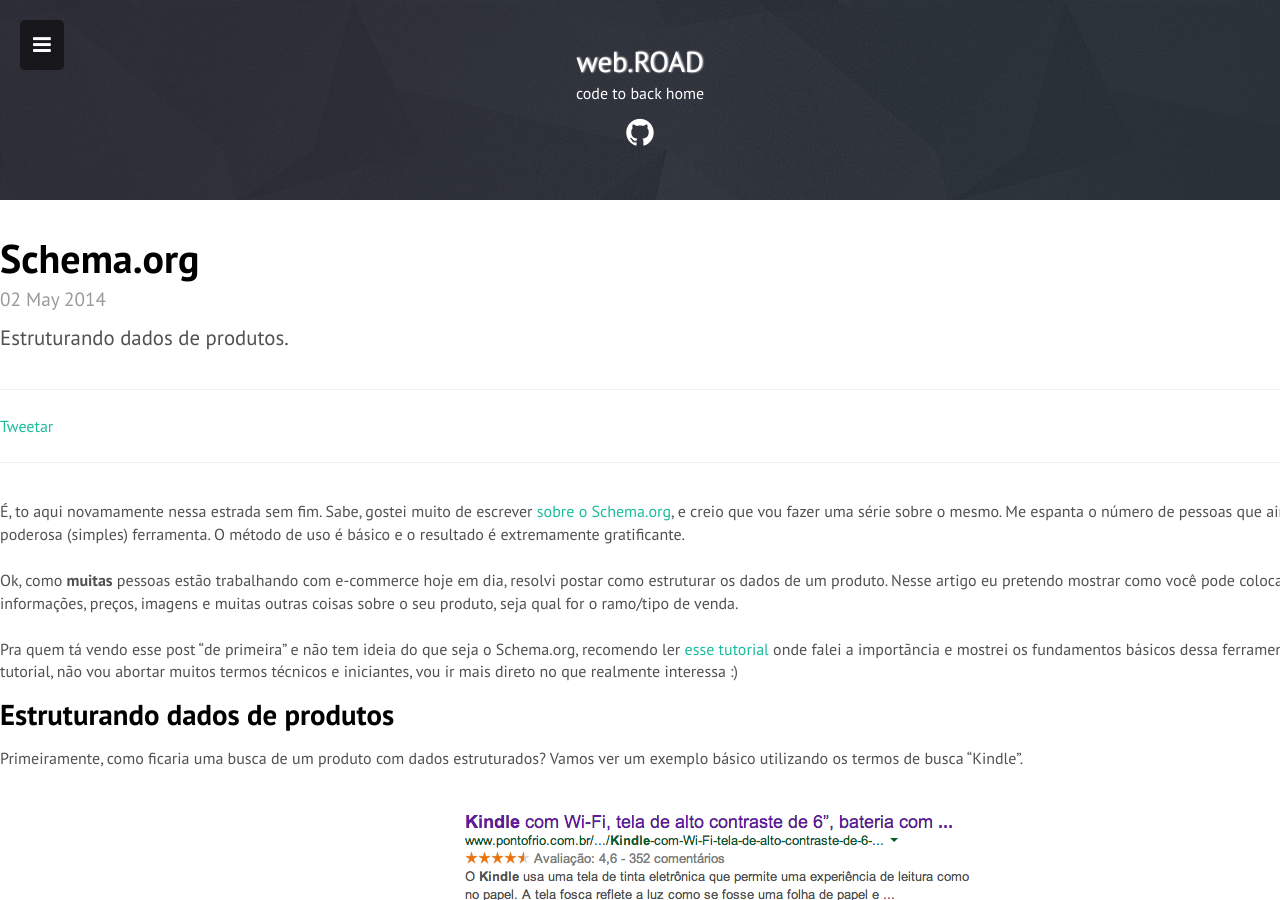
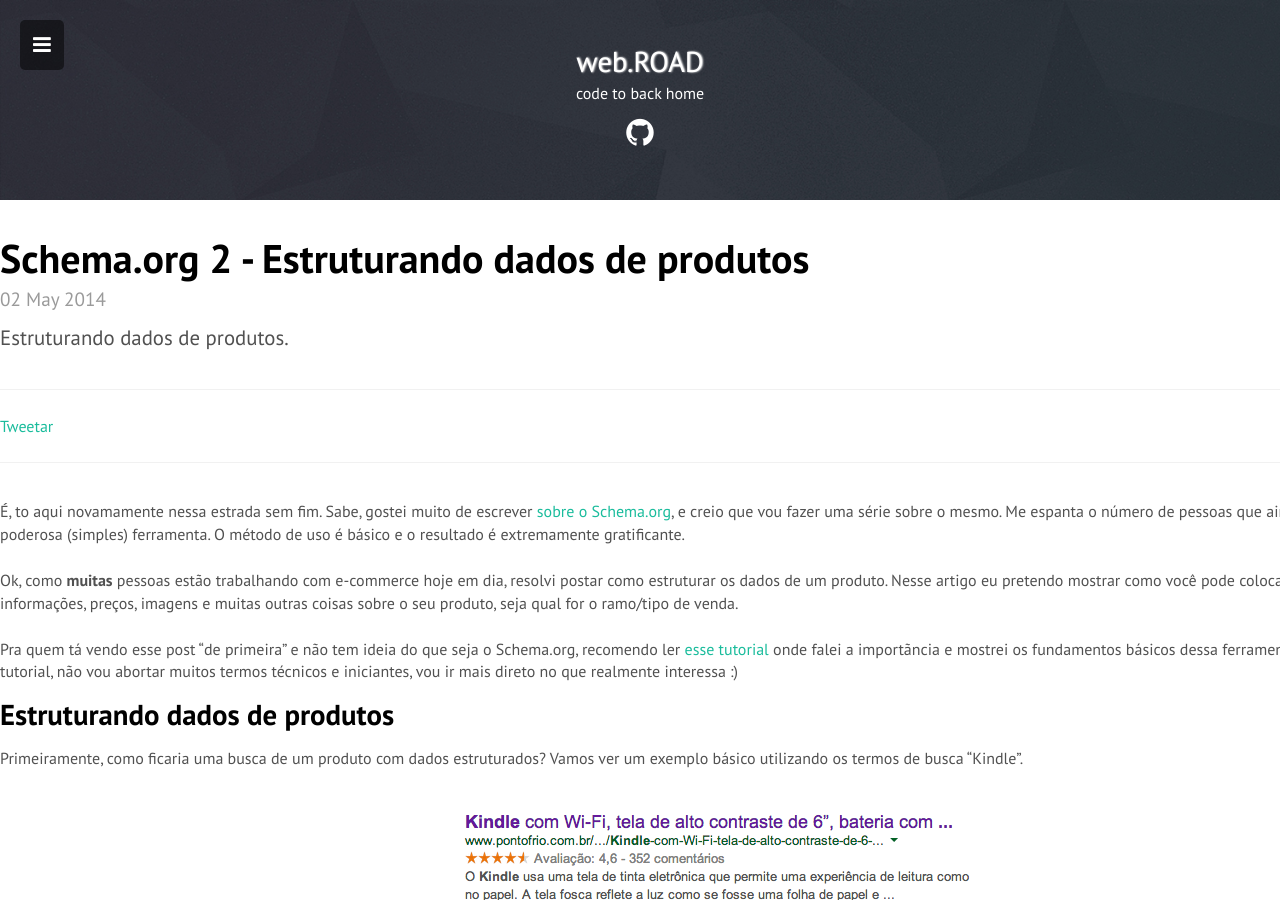
Before and after one commit to reidark/reidark.github.io, a Jekyll site: the page built from _posts/2014-05-02-schema-org-produto.markdown, in a window 1280 px wide and 900 px high. Built offline with Jekyll 4.4.1, drawn with Linux system fonts in a browser that asks for light colours; nearby versions of some CDN libraries; comment, search, counter and statistics services are not loaded.

Commit message:
Fix title

```diff
--- a/_posts/2014-05-02-schema-org-produto.markdown
+++ b/_posts/2014-05-02-schema-org-produto.markdown
@@ -1,6 +1,6 @@
 ---
 published: true
-title: Schema.org #2 - Estruturando dados de produtos
+title: Schema.org 2 - Estruturando dados de produtos
 layout: post
 tags: [schema.org, produtos, reidark, e-commerce]
 categories: [Artigos]
```
